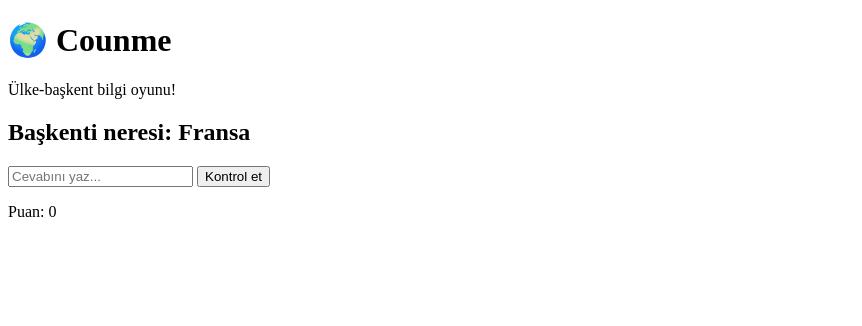
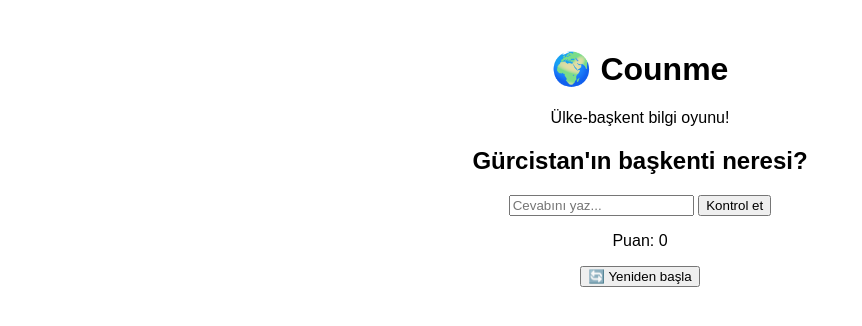
Before and after one commit to ForReaver/Counme, a plain HTML site: page index.html in a window 1280 px wide. Shown: the whole page, without its empty margins (0-862 px from the left). Drawn offline with Linux system fonts and the light colour scheme.

Commit message:
Refactor country-capital game logic and UI

```diff
--- a/index.html
+++ b/index.html
@@ -4,31 +4,77 @@
   <meta charset="UTF-8">
   <meta name="viewport" content="width=device-width, initial-scale=1.0">
   <title>Counme</title>
+  <style>
+    body {
+      text-align: center;
+      font-family: Arial, sans-serif;
+      margin-top: 50px;
+    }
+  </style>
 </head>
 <body>
   <h1>🌍 Counme</h1>
   <p>Ülke-başkent bilgi oyunu!</p>
 
-  <h2 id="soru">Fransa'nın başkenti neresi?</h2>
+  <h2 id="soru"></h2>
   <input id="cevap" type="text" placeholder="Cevabını yaz...">
   <button onclick="kontrolEt()">Kontrol et</button>
   <p id="sonuc"></p>
   <p id="puan">Puan: 0</p>
+  <button onclick="yenidenBasla()">🔄 Yeniden başla</button>
 
   <script>
     const sorular = [
-    { ulke: "Fransa", baskent: "Paris" },
-      { ulke: "Almanya", baskent: "Berlin" },
-      { ulke: "Japonya", baskent: "Tokyo" },
-      { ulke: "İtalya", baskent: "Roma" },
-      { ulke: "Mısır", baskent: "Kahire" }
+      { ulke: "Fransa'nın", baskent: "Paris" },
+      { ulke: "Almanya'nın", baskent: "Berlin" },
+      { ulke: "Japonya'nın", baskent: "Tokyo" },
+      { ulke: "İtalya'nın", baskent: "Roma" },
+      { ulke: "Mısır'ın", baskent: "Kahire" },
+      { ulke: "İspanya'nın", baskent: "Madrid" },
+      { ulke: "İngiltere'nin", baskent: "Londra" },
+      { ulke: "Rusya'nın", baskent: "Moskova" },
+      { ulke: "Çin'in", baskent: "Pekin" },
+      { ulke: "Kanada'nın", baskent: "Ottawa" },
+      { ulke: "Arjantin'in", baskent: "Buenos Aires" },
+      { ulke: "Yunanistan'ın", baskent: "Atina" },
+      { ulke: "Portekiz'in", baskent: "Lizbon" },
+      { ulke: "Hollanda'nın", baskent: "Amsterdam" },
+      { ulke: "Belçika'nın", baskent: "Brüksel" },
+      { ulke: "Avusturya'nın", baskent: "Viyana" },
+      { ulke: "İsveç'in", baskent: "Stockholm" },
+      { ulke: "Norveç'in", baskent: "Oslo" },
+      { ulke: "Polonya'nın", baskent: "Varşova" },
+      { ulke: "Macaristan'ın", baskent: "Budapeşte" },
+      { ulke: "Hindistan'ın", baskent: "Yeni Delhi" },
+      { ulke: "Güney Kore'nin", baskent: "Seul" },
+      { ulke: "Avustralya'nın", baskent: "Kanberra" },
+      { ulke: "Meksika'nın", baskent: "Meksiko" },
+      { ulke: "İran'ın", baskent: "Tahran" },
+      { ulke: "Azerbaycan'ın", baskent: "Bakü" },
+      { ulke: "Gürcistan'ın", baskent: "Tiflis" },
+      { ulke: "Ukrayna'nın", baskent: "Kiev" },
+      { ulke: "Fas'ın", baskent: "Rabat" },
+      { ulke: "Türkiye'nin", baskent: "Ankara" }
     ];
 
     let sira = 0;
     let puan = 0;
 
+    function karistir() {
+      for (let i = sorular.length - 1; i > 0; i--) {
+        let j = Math.floor(Math.random() * (i + 1));
+        [sorular[i], sorular[j]] = [sorular[j], sorular[i]];
+      }
+    }
+
+    function sadelestir(yazi) {
+      return yazi.trim().toLocaleLowerCase("tr")
+        .replaceAll("ç", "c").replaceAll("ş", "s").replaceAll("ğ", "g")
+        .replaceAll("ü", "u").replaceAll("ö", "o").replaceAll("ı", "i");
+    }
+
     function soruyuGoster() {
-    document.getElementById("soru").textContent = "Başkenti neresi: " + sorular[sira].ulke;
+      document.getElementById("soru").textContent = sorular[sira].ulke + " başkenti neresi?";
     }
 
     function kontrolEt() {
@@ -37,18 +83,16 @@
       }
 
       let cevap = document.getElementById("cevap").value;
-    cevap = cevap.trim().toLocaleLowerCase("tr");
       let dogruCevap = sorular[sira].baskent;
 
-    if (cevap === dogruCevap.toLocaleLowerCase("tr")) {
+      if (sadelestir(cevap) === sadelestir(dogruCevap)) {
         document.getElementById("sonuc").textContent = "✅ Doğru!";
         puan = puan + 1;
       } else {
         document.getElementById("sonuc").textContent = "❌ Yanlış, cevap " + dogruCevap + ".";
       }
 
-
-    document.getElementById("puan").textContent= "Puan: " + puan;
+      document.getElementById("puan").textContent = "Puan: " + puan;
       document.getElementById("cevap").value = "";
       sira = sira + 1;
 
@@ -59,6 +103,17 @@
       }
     }
 
+    function yenidenBasla() {
+      sira = 0;
+      puan = 0;
+      karistir();
+      document.getElementById("puan").textContent = "Puan: 0";
+      document.getElementById("sonuc").textContent = "";
+      document.getElementById("cevap").value = "";
+      soruyuGoster();
+    }
+
+    karistir();
     soruyuGoster();
   </script>
 </body>
```
Lines whose indentation alone changed are shown as unchanged.
